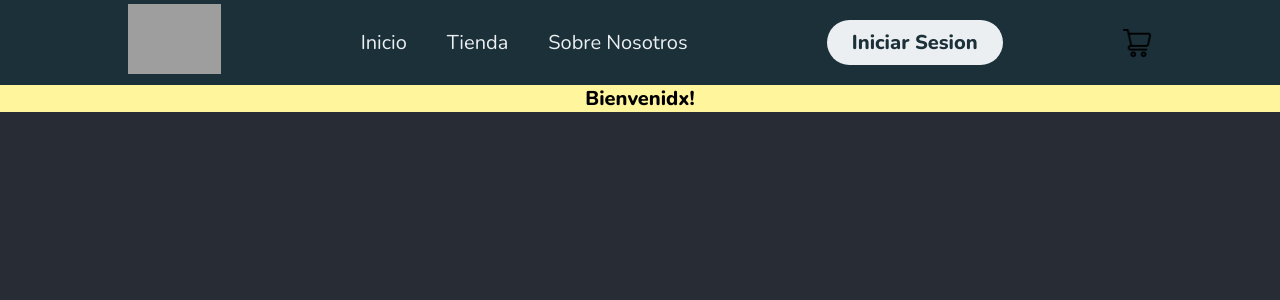
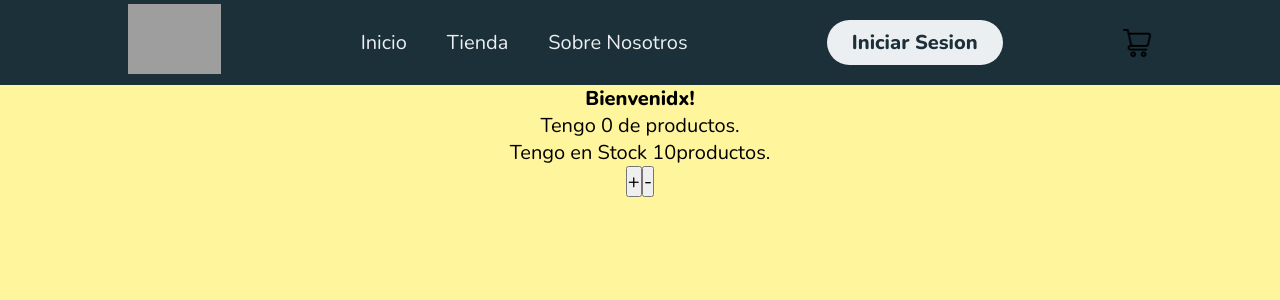
Before and after one commit to Facundo-Perez/ecommercePerez, a React (Create React App) app: page / in a window 1280 px wide. Shown: the top 300 px of the page. Built offline with nearby package versions, Linux system fonts and the light colour scheme; grey boxes are pictures that could not be loaded.

Commit message:
Desafio de Counter

```diff
--- a/src/App.js
+++ b/src/App.js
@@ -1,12 +1,14 @@
 import './App.css';
 import NavBar from "./components/NavBar"
 import ItemListContainer from './components/itemListContainer/itemListContainer';
+import Counter from './components/Counter/ItemCount';
 function App() {
+  const stock = 10
   return (
     <div className="App">
       <NavBar/>
       <ItemListContainer greeting='Bienvenidx!' />
-      <header className="App-header"></header>
+      <Counter stock={stock}/>
     </div>
   );
 }
--- /dev/null
+++ b/src/components/Counter/ItemCount.js
@@ -0,0 +1,19 @@
+import React,{useState} from 'react'
+
+const Counter = (props) => {
+
+    const [items, setItems] = useState(0)
+
+    const sumar = () => items <= props.stock -1 ? setItems(items + 1) : alert('No se puede superar el maximo de stock')
+    const restar = () => items > 0 ? setItems(items -1) : alert('No es posible quitar mas productos.')
+  return (
+    <>
+    <div>Tengo {items} de productos.</div>
+    <div>Tengo en Stock {props.stock}productos.</div>
+    <button onClick={sumar}>+</button>
+    <button onClick={restar}>-</button>
+    </>
+  )
+}
+
+export default Counter
```
